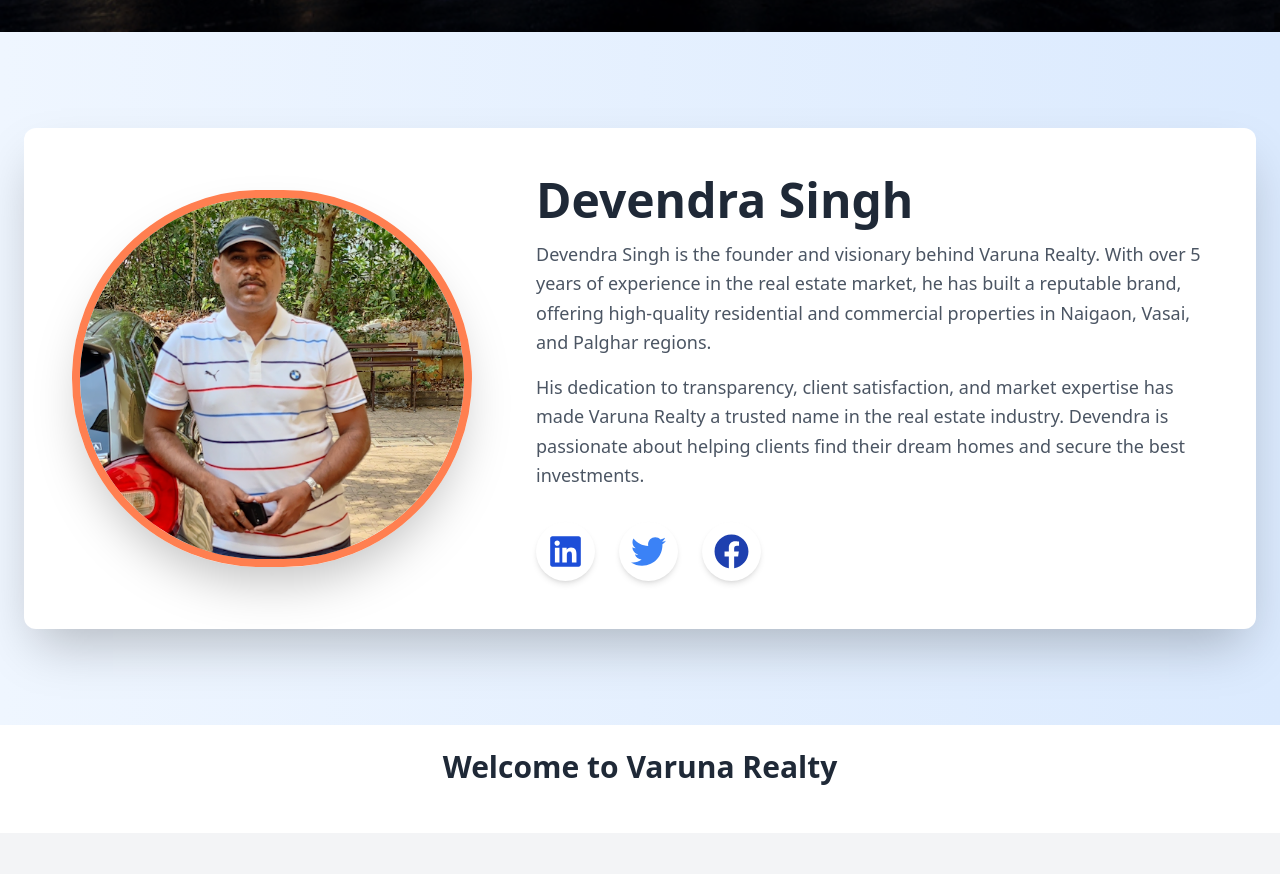
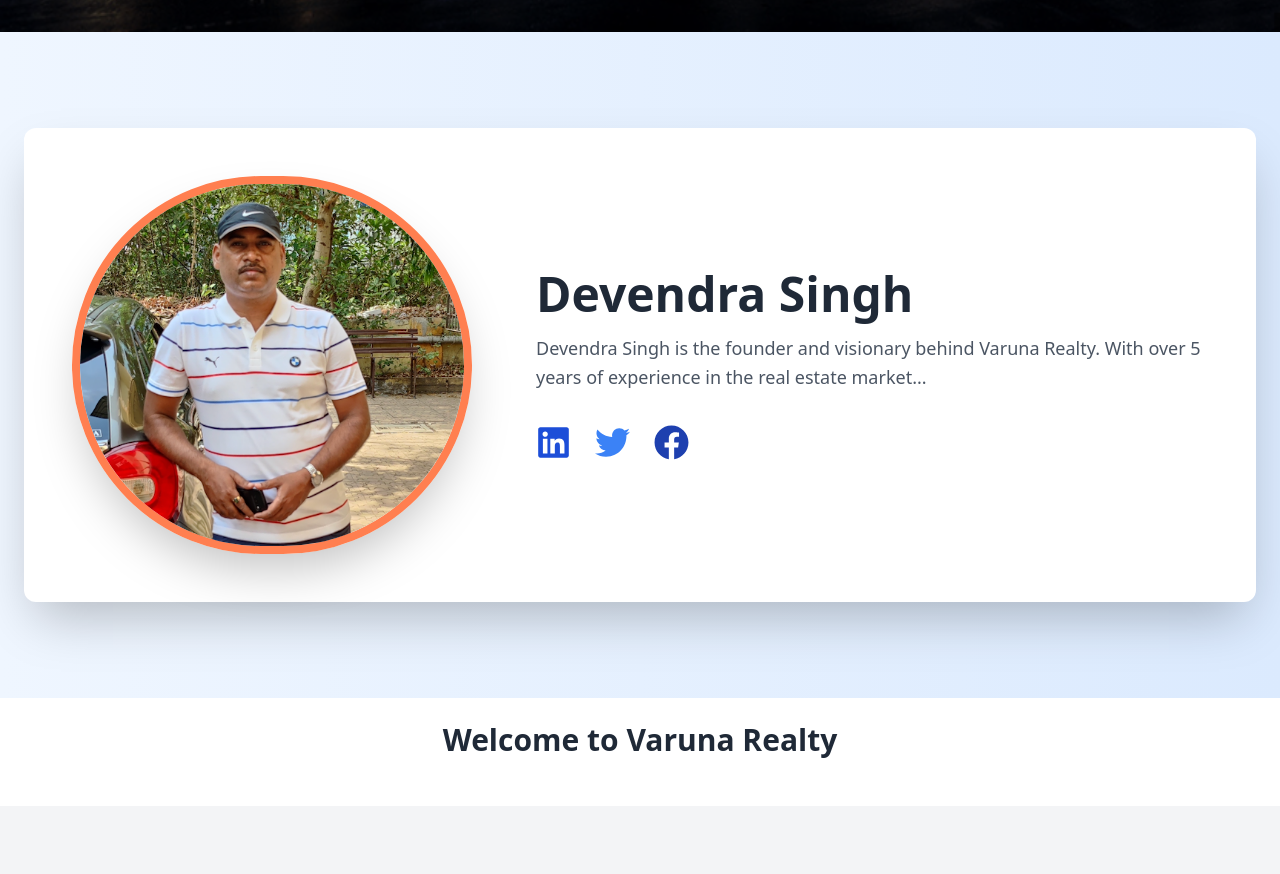
Before and after one commit to satyamgit1/Varuna-Realty, a Next.js app: page / in a window 1280 px wide. Shown: the part 900-1774 px from the top of the page. Built offline with nearby package versions, Linux system fonts and the light colour scheme.

Commit message:
SEO implemented

```diff
--- a/components/OwnerProfile.js
+++ b/components/OwnerProfile.js
@@ -1,60 +1,126 @@
+// import Image from 'next/image';
+// import { FaLinkedin, FaTwitter, FaFacebook } from 'react-icons/fa';
+
+// const OwnerProfile = () => {
+//   return (
+//     <section className="py-24 bg-gradient-to-r from-blue-50 to-blue-100">
+//       <div className="container mx-auto px-6">
+//         {/* Profile Section */}
+//         <div className="bg-white shadow-2xl rounded-xl p-12 md:flex md:space-x-16 items-center transition-transform duration-500 transform hover:scale-105 hover:shadow-[0px_20px_50px_rgba(0,0,0,0.3)]">
+//           {/* Profile Image */}
+//           <div className="flex-shrink-0 mb-8 md:mb-0">
+//             <Image
+//               src="/owner.png" // Corrected path with leading slash
+//               alt="Owner of Varuna Realty"
+//               width={400}
+//               height={400}
+//               className="rounded-full border-8 border-orange-500 shadow-2xl transform transition-transform duration-500 hover:scale-110 hover:rotate-3"
+//             />
+//           </div>
+
+//           {/* Owner Bio */}
+//           <div className="text-center md:text-left">
+//             <h2 className="text-5xl font-extrabold text-gray-800 mb-4">
+//               Devendra Singh
+//             </h2>
+//             <p className="text-gray-600 text-lg mb-4 leading-relaxed">
+//               Devendra Singh is the founder and visionary behind Varuna Realty. With over 5 years of experience in the real estate market, he has built a reputable brand, offering high-quality residential and commercial properties in Naigaon, Vasai, and Palghar regions.
+//             </p>
+//             <p className="text-gray-600 text-lg mb-6 leading-relaxed">
+//               His dedication to transparency, client satisfaction, and market expertise has made Varuna Realty a trusted name in the real estate industry. Devendra is passionate about helping clients find their dream homes and secure the best investments.
+//             </p>
+
+//             {/* 3D Social Media Links */}
+//             <div className="flex justify-center md:justify-start space-x-6 mt-8">
+//               <a
+//                 href="https://www.linkedin.com/in/rahulsharma"
+//                 target="_blank"
+//                 rel="noopener noreferrer"
+//                 className="text-blue-700 hover:text-yellow-500 transition duration-300 transform hover:scale-125 hover:shadow-lg shadow-md rounded-full p-3 bg-white"
+//               >
+//                 <FaLinkedin size={35} />
+//               </a>
+//               <a
+//                 href="https://twitter.com/rahulsharma"
+//                 target="_blank"
+//                 rel="noopener noreferrer"
+//                 className="text-blue-500 hover:text-yellow-500 transition duration-300 transform hover:scale-125 hover:shadow-lg shadow-md rounded-full p-3 bg-white"
+//               >
+//                 <FaTwitter size={35} />
+//               </a>
+//               <a
+//                 href="https://facebook.com/rahulsharma"
+//                 target="_blank"
+//                 rel="noopener noreferrer"
+//                 className="text-blue-800 hover:text-yellow-500 transition duration-300 transform hover:scale-125 hover:shadow-lg shadow-md rounded-full p-3 bg-white"
+//               >
+//                 <FaFacebook size={35} />
+//               </a>
+//             </div>
+//           </div>
+//         </div>
+//       </div>
+//     </section>
+//   );
+// };
+
+// export default OwnerProfile;
+
+
+// components/OwnerProfile.js
 import Image from 'next/image';
 import { FaLinkedin, FaTwitter, FaFacebook } from 'react-icons/fa';
 
 const OwnerProfile = () => {
   return (
-    <section className="py-24 bg-gradient-to-r from-blue-50 to-blue-100">
+    <section className="py-24 bg-gradient-to-r from-blue-50 to-blue-100" aria-label="Owner Profile">
       <div className="container mx-auto px-6">
-        {/* Profile Section */}
-        <div className="bg-white shadow-2xl rounded-xl p-12 md:flex md:space-x-16 items-center transition-transform duration-500 transform hover:scale-105 hover:shadow-[0px_20px_50px_rgba(0,0,0,0.3)]">
-          {/* Profile Image */}
+        <div className="bg-white shadow-2xl rounded-xl p-12 md:flex md:space-x-16 items-center transition-transform duration-500 hover:scale-105 hover:shadow-[0px_20px_50px_rgba(0,0,0,0.3)]">
           <div className="flex-shrink-0 mb-8 md:mb-0">
             <Image
-              src="/owner.png" // Corrected path with leading slash
-              alt="Owner of Varuna Realty"
+              src="/owner.png"
+              alt="Owner of Varuna Realty, Devendra Singh"
               width={400}
               height={400}
-              className="rounded-full border-8 border-orange-500 shadow-2xl transform transition-transform duration-500 hover:scale-110 hover:rotate-3"
+              className="rounded-full border-8 border-orange-500 shadow-2xl"
             />
           </div>
-
-          {/* Owner Bio */}
           <div className="text-center md:text-left">
-            <h2 className="text-5xl font-extrabold text-gray-800 mb-4">
-              Devendra Singh
-            </h2>
+            <h2 className="text-5xl font-extrabold text-gray-800 mb-4">Devendra Singh</h2>
             <p className="text-gray-600 text-lg mb-4 leading-relaxed">
-              Devendra Singh is the founder and visionary behind Varuna Realty. With over 5 years of experience in the real estate market, he has built a reputable brand, offering high-quality residential and commercial properties in Naigaon, Vasai, and Palghar regions.
+              Devendra Singh is the founder and visionary behind Varuna Realty. With over 5 years of experience in the real estate market...
             </p>
-            <p className="text-gray-600 text-lg mb-6 leading-relaxed">
-              His dedication to transparency, client satisfaction, and market expertise has made Varuna Realty a trusted name in the real estate industry. Devendra is passionate about helping clients find their dream homes and secure the best investments.
-            </p>
-
-            {/* 3D Social Media Links */}
+            {/* Social Media Links with Descriptive Text */}
             <div className="flex justify-center md:justify-start space-x-6 mt-8">
               <a
                 href="https://www.linkedin.com/in/rahulsharma"
                 target="_blank"
                 rel="noopener noreferrer"
-                className="text-blue-700 hover:text-yellow-500 transition duration-300 transform hover:scale-125 hover:shadow-lg shadow-md rounded-full p-3 bg-white"
+                aria-label="Visit Devendra Singh's LinkedIn profile"
+                className="text-blue-700 hover:text-yellow-500 transition duration-300 transform hover:scale-125 hover:shadow-lg"
               >
                 <FaLinkedin size={35} />
+                <span className="sr-only">LinkedIn</span> {/* Screen reader only text */}
               </a>
               <a
                 href="https://twitter.com/rahulsharma"
                 target="_blank"
                 rel="noopener noreferrer"
-                className="text-blue-500 hover:text-yellow-500 transition duration-300 transform hover:scale-125 hover:shadow-lg shadow-md rounded-full p-3 bg-white"
+                aria-label="Visit Devendra Singh's Twitter profile"
+                className="text-blue-500 hover:text-yellow-500 transition duration-300 transform hover:scale-125 hover:shadow-lg"
               >
                 <FaTwitter size={35} />
+                <span className="sr-only">Twitter</span> {/* Screen reader only text */}
               </a>
               <a
                 href="https://facebook.com/rahulsharma"
                 target="_blank"
                 rel="noopener noreferrer"
-                className="text-blue-800 hover:text-yellow-500 transition duration-300 transform hover:scale-125 hover:shadow-lg shadow-md rounded-full p-3 bg-white"
+                aria-label="Visit Devendra Singh's Facebook profile"
+                className="text-blue-800 hover:text-yellow-500 transition duration-300 transform hover:scale-125 hover:shadow-lg"
               >
                 <FaFacebook size={35} />
+                <span className="sr-only">Facebook</span> {/* Screen reader only text */}
               </a>
             </div>
           </div>
```
